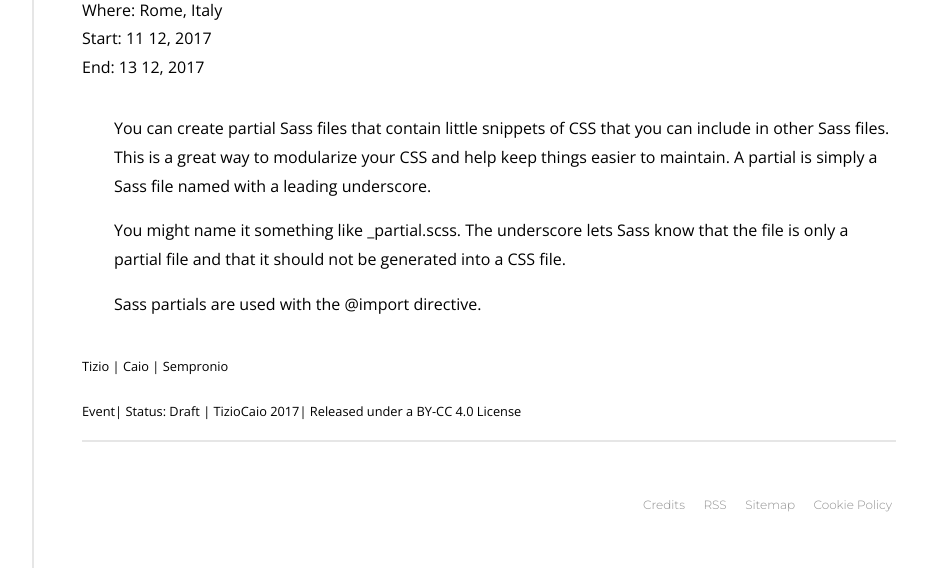
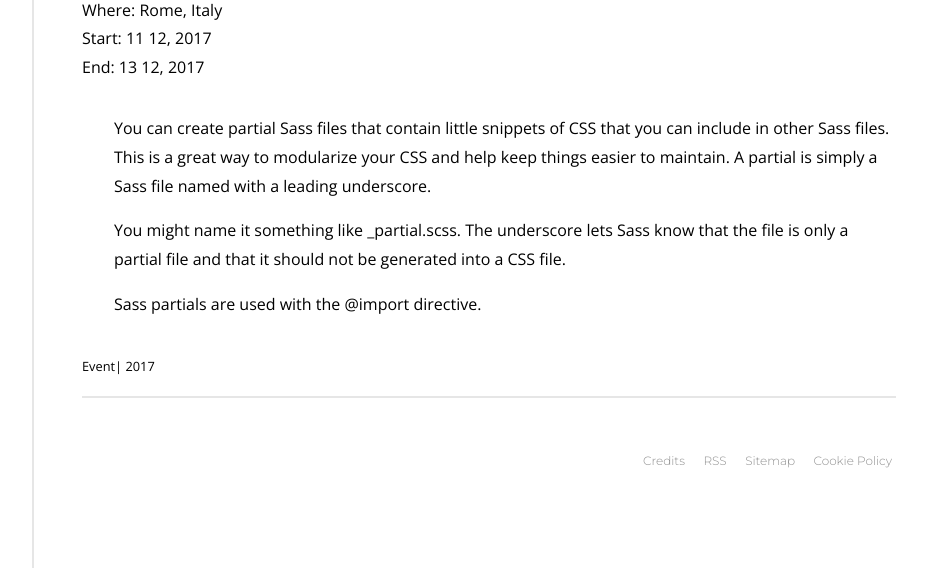
Before and after one commit to p-marco/p-marco.github.io, a Jekyll site: the page built from prova-evento.md, in a window 1280 px wide, cut to the strip 572-1140 px from the top of the page. Shown: the whole strip, without its empty margins (336-1263 px from the left). Built offline with Jekyll 4.4.1, drawn with Linux system fonts in a browser that asks for light colours; our own code applies the rules of GitHub Pages for plain Markdown files.

Commit message:
default layout test

```diff
--- a/prova-evento.md
+++ b/prova-evento.md
@@ -1,19 +1,10 @@
 ---
 title: Prova Evento
 template: item
-keywords:
-  - Tizio
-  - Caio
-  - Sempronio
-license: Released under a BY-CC 4.0 License
-author:
-  - Tizio
-  - Caio
 date:
   y: 2017
   m: August
 type: Event
-status: Draft
 location:
   lat: 41.8514743
   lng: 12.5937952
```
